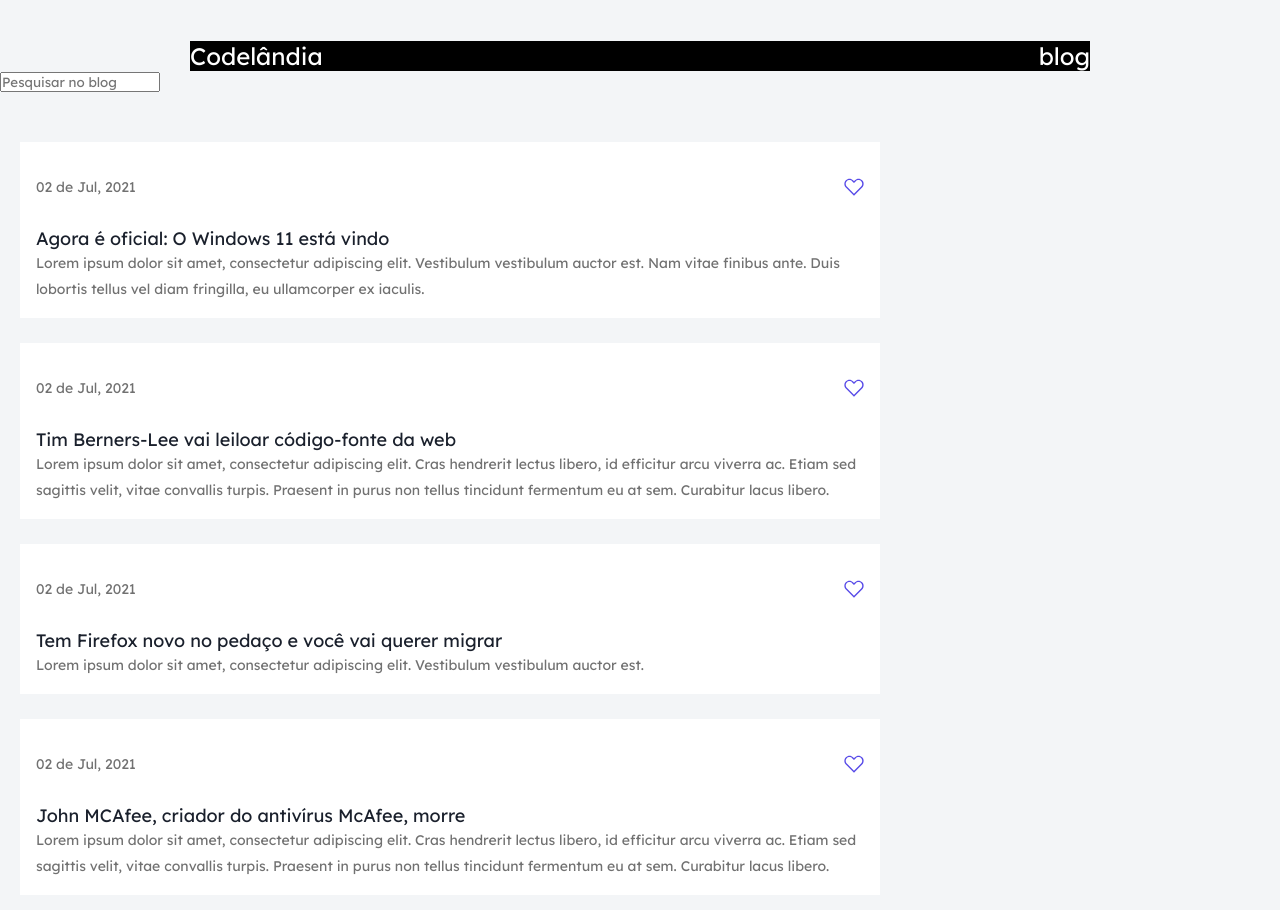
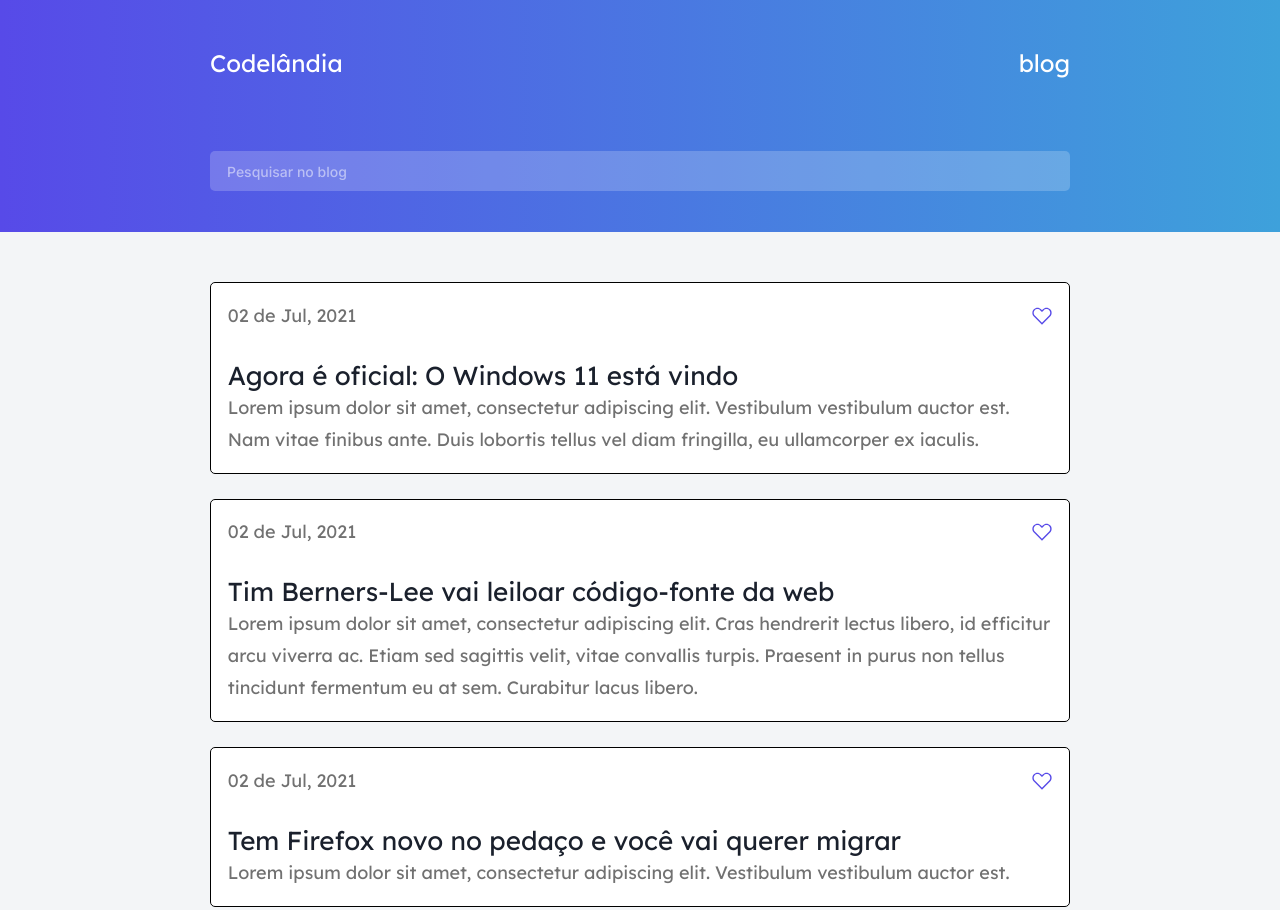
Before and after one commit to Lukaell/codelandia1, a plain HTML site: page index.html in a window 1280 px wide. Shown: the top 910 px of the page. Drawn offline with Linux system fonts and the light colour scheme.

Commit message:
Co-authored-by: Thiago Fernandes <thiagojfcarvalho@gmail.com>

```diff
--- a/index.html
+++ b/index.html
@@ -1,5 +1,5 @@
 <!DOCTYPE html>
-<html lang="en">
+<html lang="pt_br">
 
 <head>
   <meta charset="UTF-8">
@@ -9,16 +9,15 @@
 </head>
 
 <body>
-<header>
+  <header class="containerHeader">
     <div class="container">
-      <span class="p1">Codelândia</span>
-      <span class="p1">blog</span>
-    </div>
-    <div class="searchBar">
+      <div class="container2">
+        <span class="p1">Codelândia</span>
+        <span class="p1">blog</span>
+      </div>
       <input type="text" placeholder="Pesquisar no blog">
     </div>
   </header>
-
   <main class="conteudoPrincipal">
     <section class="artigosContainer">
       <article class="artigos">
--- a/src/styles/style.css
+++ b/src/styles/style.css
@@ -1,5 +1,5 @@
 @import url('https://fonts.googleapis.com/css2?family=Lexend+Deca&display=swap');
-
+@import url('https://fonts.googleapis.com/css2?family=Inter:wght@500&display=swap');
 
 * {
     font-family: 'Lexend Deca', sans-serif;
@@ -9,7 +9,7 @@
 }
 
 body {
-    background-color:#F3F5F7;
+    background-color: #F3F5F7;
     /* height: 100vh; */
     /* display: flex;
     flex-direction: column; */
@@ -18,18 +18,49 @@ body {
 /* === HEADER === */
 
 .container {
-    background-color: black;
     display: flex;
-    justify-content: space-between;
+    gap: 41px;
+    /* dê um espaçamento de 41px entre cada filho de .container */
+    flex-direction: column;
     max-width: 900px;
-    margin: 48px 20px;
+    padding: 48px 20px;
 }
 
 .p1 {
-    font-size: 24px;
+
+    font-size: 18px;
     font-family: 'Lexend Deca', sans-serif;
     color: #FFF;
     line-height: normal;
+}
+
+.container2 {
+    display: flex;
+    justify-content: space-between;
+
+}
+
+
+input {
+    border: none;
+    padding: 12px 0 11px 17px;
+    height: 40px;
+    border-radius: 5px;
+    background: rgba(255, 255, 255, 0.20);
+    font-family: 'Inter', sans-serif;
+}
+
+/* pseudo-elemento */
+input::placeholder {
+    color: #FFF;
+    opacity: 0.5;
+    font-size: 14px;
+
+}
+
+
+.containerHeader {
+    background: linear-gradient(90deg, #574AE8 0%, #3EA1DB 100%);
 }
 
 /* === ARTICLES SECTION === */
@@ -39,21 +70,24 @@ body {
 .conteudoPrincipal {
 
     max-width: 900px;
-   padding: 50px 20px 25px;
+    padding: 50px 20px 25px;
 
 }
 
 .cabecalhoEcoracao {
-display: flex;
-justify-content: space-between;
-margin: 16px auto 27px;
+    display: flex;
+    justify-content: space-between;
+   margin-bottom: 27px;
 
 }
 
 .artigos {
-padding: 16px;
-background-color: #FFF;
-margin-bottom:25px;
+    padding: 16.75px;
+    background-color: #FFF;
+    margin-bottom: 25px;
+    border-radius: 5px;
+    border-style: groove;
+    border: solid 0.5px;
 }
 
 
@@ -68,7 +102,7 @@ p {
 h2 {
 
     font-weight: 400;
-    color:#1A202C;
+    color: #1A202C;
     font-size: 18px;
 
 
@@ -86,15 +120,32 @@ h2 {
     */
 
     .container {
+        gap: 73px;
+        padding: 41px auto 0;
+        margin: auto;
+      padding-bottom: 41px;
 
-        margin: 0; /* cima, baixo, esquerda e direita */
-        margin: 0 0; /* cima e baixo, esquerda e direita */
-        margin: 0 0 0; /* 1º: cima, 2ª esquerda e direita e o 3º baixo */
-        margin: 0 0 0 0;
 
-        margin: 41px auto 0;
+    }
+
+    .conteudoPrincipal {
+        max-width: 900px;
+        margin: auto;
+    }
+
+    h2 {
+        font-size: 26px;
+    }
+
+    p {
+        font-size: 18px;
+        line-height: 32px;
+    }
+
+    .p1 {
+
+        font-size: 24px;
     }
 
 
-
 }
```
